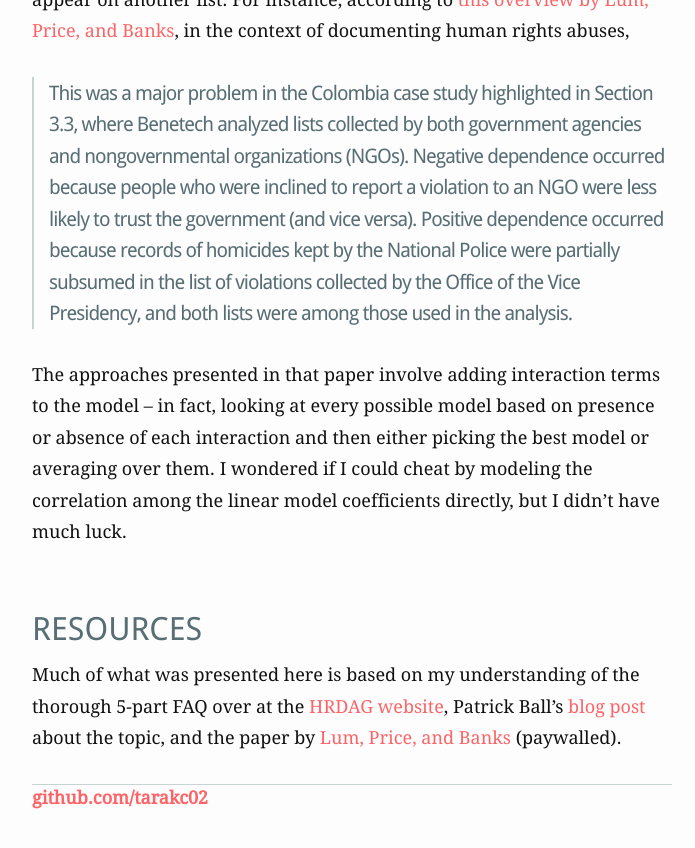
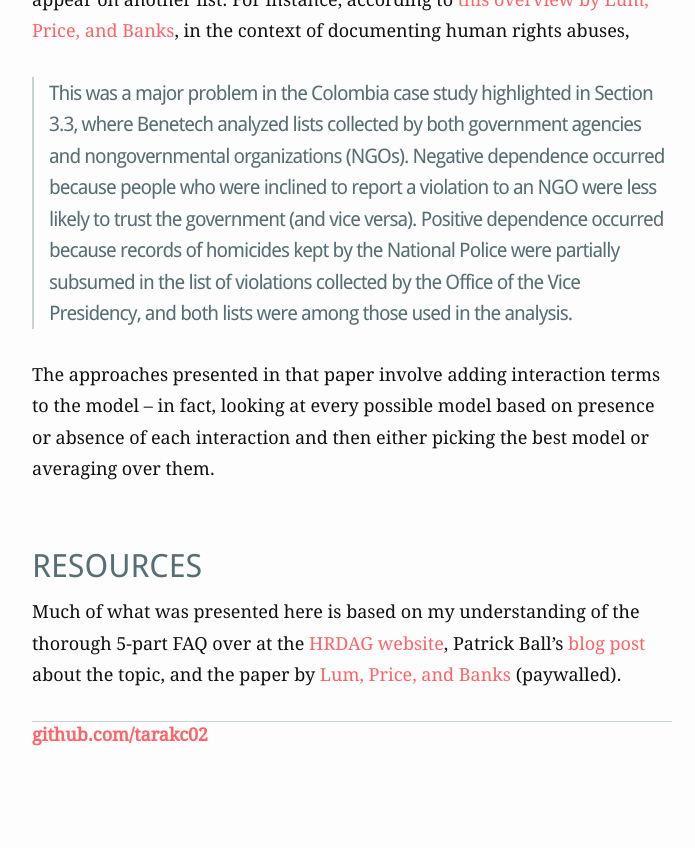
Before and after one commit to tarakc02/tarakc02.github.io, a Jekyll site: the page built from mse/index.md, in a window 1280 px wide and 900 px high, scrolled down 11309 px. Shown: the top 848 px of the window, without its empty margins (288-983 px from the left). Built offline with Jekyll 4.4.1, drawn with Linux system fonts in a browser that asks for light colours.

Commit message:
remove sentence that didn't make sense in system dependence section

```diff
--- a/mse/index.Rmd
+++ b/mse/index.Rmd
@@ -258,7 +258,7 @@ This post did not explore the phenomenon of "system dependence" -- when an event
 
 > This was a major problem in the Colombia case study highlighted in Section 3.3, where Benetech analyzed lists collected by both government agencies and nongovernmental organizations (NGOs). Negative dependence occurred because people who were inclined to report a violation to an NGO were less likely to trust the government (and vice versa). Positive dependence occurred because records of homicides kept by the National Police were partially subsumed in the list of violations collected by the Office of the Vice Presidency, and both lists were among those used in the analysis.
 
-The approaches presented in that paper involve adding interaction terms to the model -- in fact, looking at every possible model based on presence or absence of each interaction and then either picking the best model or averaging over them. I wondered if I could cheat by modeling the correlation among the linear model coefficients directly, but I didn't have much luck.
+The approaches presented in that paper involve adding interaction terms to the model -- in fact, looking at every possible model based on presence or absence of each interaction and then either picking the best model or averaging over them.
 
 ## Resources
 
--- a/mse/index.md
+++ b/mse/index.md
@@ -444,9 +444,7 @@ in the context of documenting human rights abuses,
 The approaches presented in that paper involve adding interaction terms
 to the model -- in fact, looking at every possible model based on
 presence or absence of each interaction and then either picking the best
-model or averaging over them. I wondered if I could cheat by modeling
-the correlation among the linear model coefficients directly, but I
-didn't have much luck.
+model or averaging over them.
 
 Resources
 ---------
```
